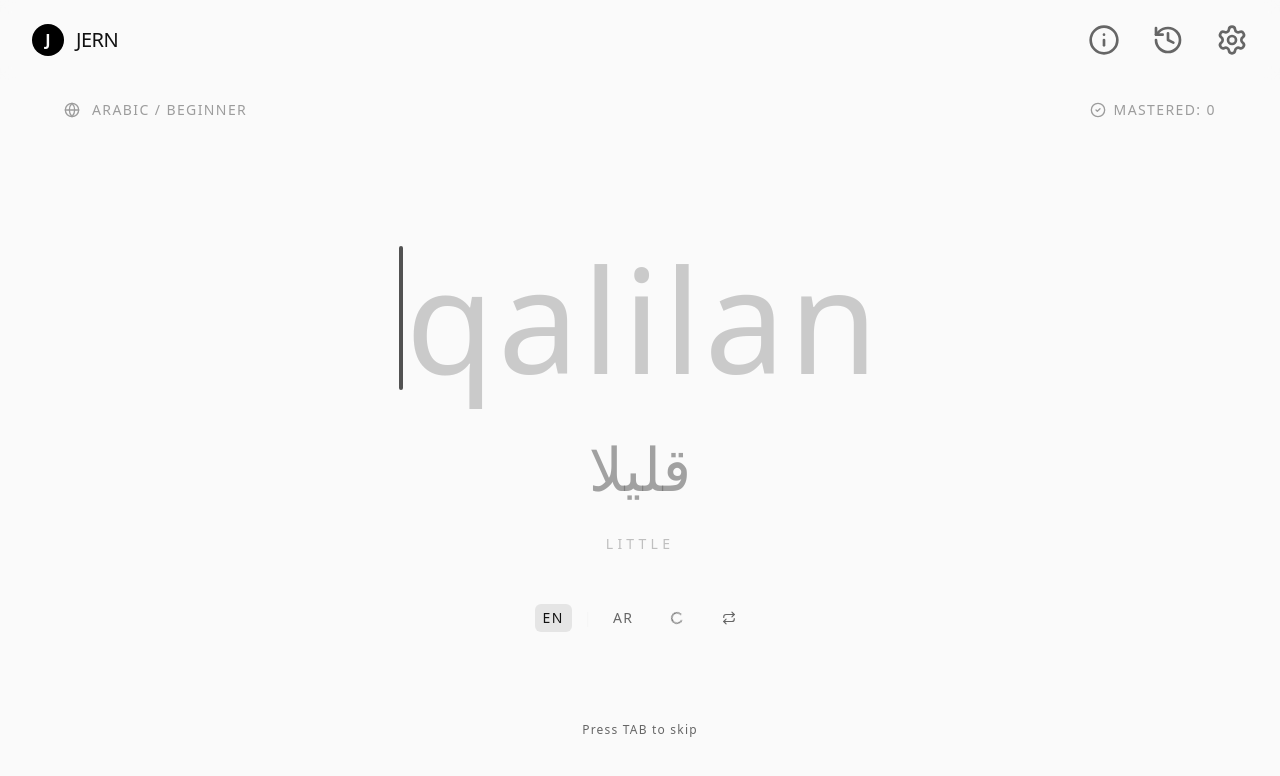
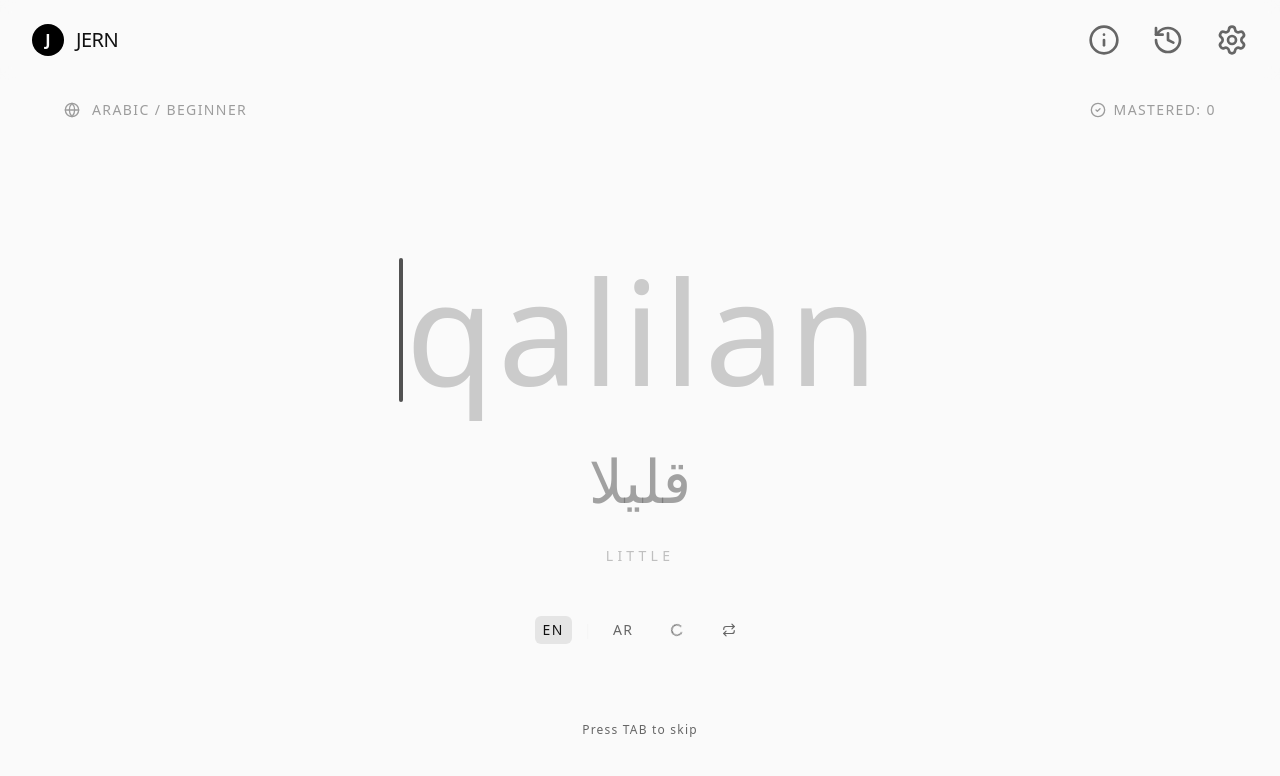
Before and after one commit to nawfaljaffri/jern-web-app, a Next.js app: page / in a window 1280 px wide. Shown: the top 776 px of the page. Built offline with nearby package versions, Linux system fonts and the light colour scheme.

Commit message:
fix(desktop): align main word slightly lower

```diff
--- a/components/TypingTest.tsx
+++ b/components/TypingTest.tsx
@@ -163,7 +163,7 @@ export default function TypingTest({ word, onComplete, onBack, onMismatch, onSpe
             <motion.div
                 animate={isShaking ? { x: [-5, 5, -5, 5, 0] } : {}}
                 transition={{ duration: 0.4 }}
-                className="relative text-7xl md:text-8xl lg:text-[9rem] font-medium tracking-tight select-none flex flex-wrap justify-center gap-[0.05em] mb-12 z-0"
+                className="relative text-7xl md:text-8xl lg:text-[9rem] font-medium tracking-tight select-none flex flex-wrap justify-center gap-[0.05em] mb-12 md:mt-4 lg:mt-6 z-0"
                 onClick={(e) => {
                     if (isIOS) {
                         e.stopPropagation();
```
